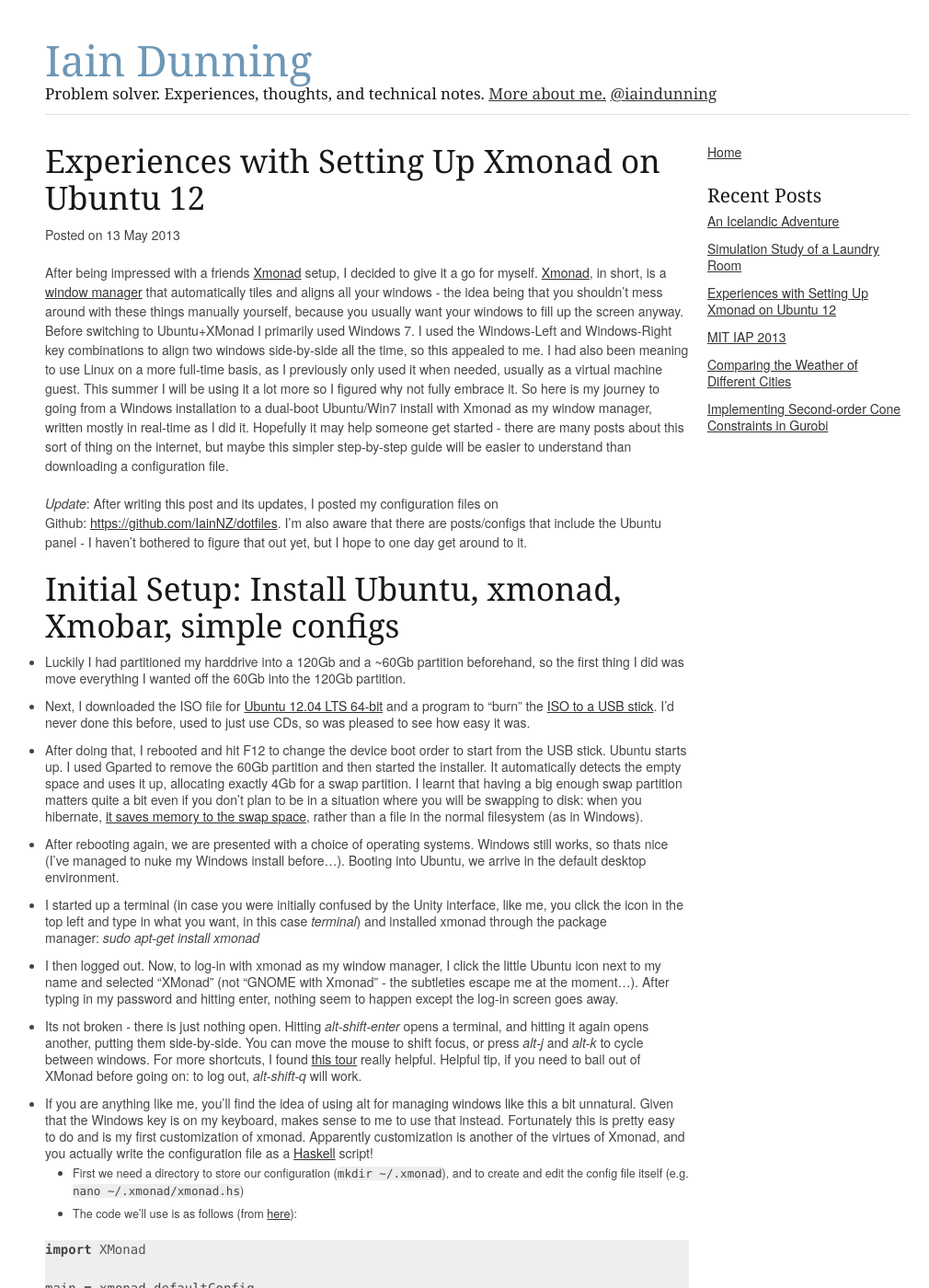
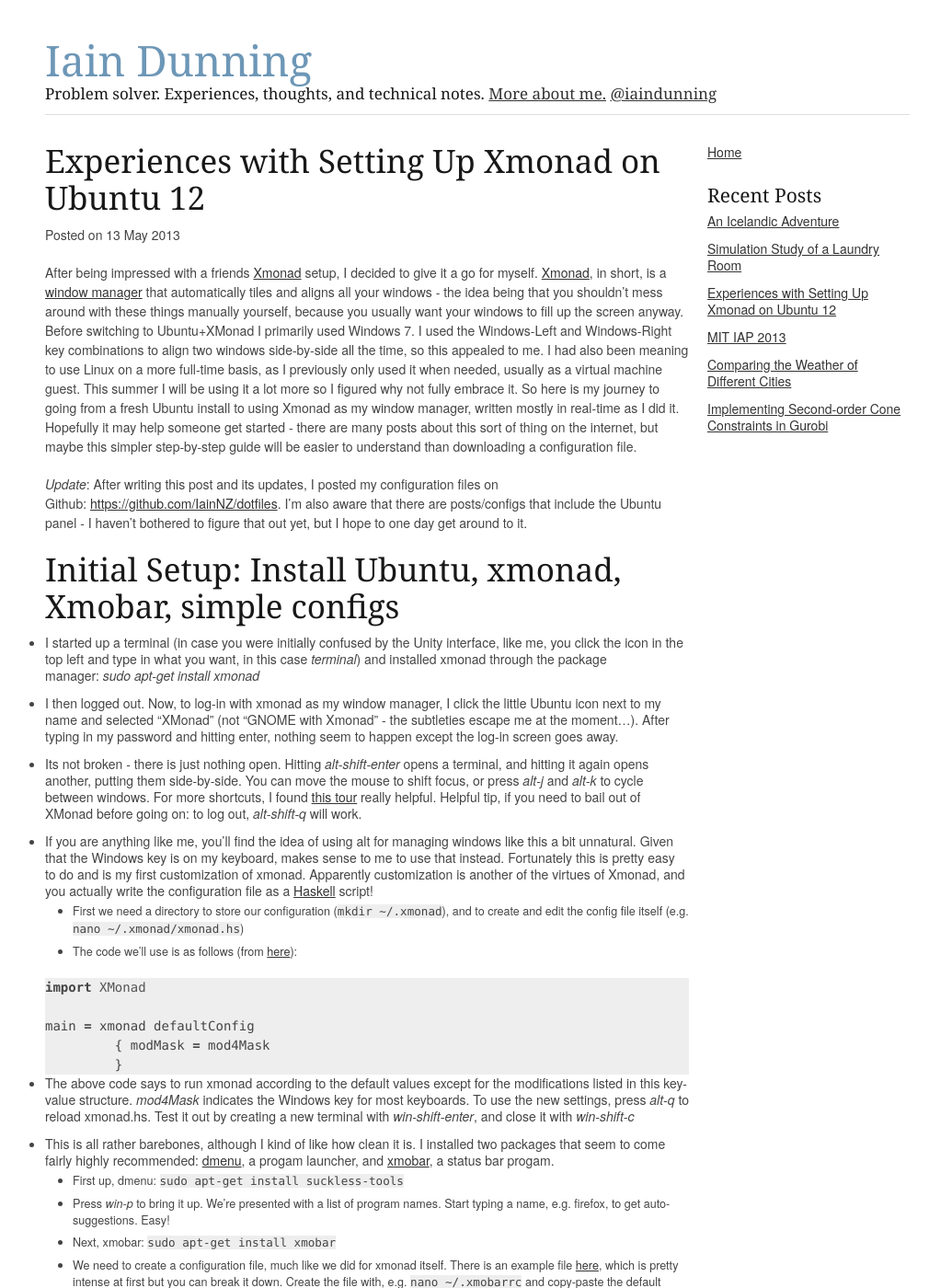
Before and after one commit to IainNZ/OldPersonalSite, a Jekyll site: the page built from _posts/2013-05-13-experiences-with-xmonad-and-ubuntu-12.markdown, in a window 1280 px wide and 1400 px high. Shown: the whole window at 92% size, without its empty margins (121-1131 px from the left). Built offline with Jekyll 4.4.1, drawn with Linux system fonts in a browser that asks for light colours; Markdown is read by kramdown in place of the engine named in the settings.

Commit message:
Cut down some fluff on xmonad post

```diff
--- a/_posts/2013-05-13-experiences-with-xmonad-and-ubuntu-12.markdown
+++ b/_posts/2013-05-13-experiences-with-xmonad-and-ubuntu-12.markdown
@@ -7,17 +7,12 @@ slug: experiences-with-xmonad-and-ubuntu-12
 title: Experiences with Setting Up Xmonad on Ubuntu 12
 ---
 
-After being impressed with a friends [Xmonad](http://xmonad.org/) setup, I decided to give it a go for myself. [Xmonad](http://xmonad.org/), in short, is a [window manager](http://en.wikipedia.org/wiki/Window_manager) that automatically tiles and aligns all your windows - the idea being that you shouldn't mess around with these things manually yourself, because you usually want your windows to fill up the screen anyway. Before switching to Ubuntu+XMonad I primarily used Windows 7. I used the Windows-Left and Windows-Right key combinations to align two windows side-by-side all the time, so this appealed to me. I had also been meaning to use Linux on a more full-time basis, as I previously only used it when needed, usually as a virtual machine guest. This summer I will be using it a lot more so I figured why not fully embrace it. So here is my journey to going from a Windows installation to a dual-boot Ubuntu/Win7 install with Xmonad as my window manager, written mostly in real-time as I did it. Hopefully it may help someone get started - there are many posts about this sort of thing on the internet, but maybe this simpler step-by-step guide will be easier to understand than downloading a configuration file.
+After being impressed with a friends [Xmonad](http://xmonad.org/) setup, I decided to give it a go for myself. [Xmonad](http://xmonad.org/), in short, is a [window manager](http://en.wikipedia.org/wiki/Window_manager) that automatically tiles and aligns all your windows - the idea being that you shouldn't mess around with these things manually yourself, because you usually want your windows to fill up the screen anyway. Before switching to Ubuntu+XMonad I primarily used Windows 7. I used the Windows-Left and Windows-Right key combinations to align two windows side-by-side all the time, so this appealed to me. I had also been meaning to use Linux on a more full-time basis, as I previously only used it when needed, usually as a virtual machine guest. This summer I will be using it a lot more so I figured why not fully embrace it. So here is my journey to going from a fresh Ubuntu install to using Xmonad as my window manager, written mostly in real-time as I did it. Hopefully it may help someone get started - there are many posts about this sort of thing on the internet, but maybe this simpler step-by-step guide will be easier to understand than downloading a configuration file.
 
 _Update_: After writing this post and its updates, I posted my configuration files on Github: [https://github.com/IainNZ/dotfiles](https://github.com/IainNZ/dotfiles). I'm also aware that there are posts/configs that include the Ubuntu panel - I haven't bothered to figure that out yet, but I hope to one day get around to it.
 
 ## Initial Setup: Install Ubuntu, xmonad, Xmobar, simple configs
 
-  * Luckily I had partitioned my harddrive into a 120Gb and a ~60Gb partition beforehand, so the first thing I did was move everything I wanted off the 60Gb into the 120Gb partition.
-  * Next, I downloaded the ISO file for [Ubuntu 12.04 LTS 64-bit](http://www.ubuntu.com/download/desktop) and a program to "burn" the [ISO to a USB stick](http://www.pendrivelinux.com/universal-usb-installer-easy-as-1-2-3/). I'd never done this before, used to just use CDs, so was pleased to see how easy it was.
-  * After doing that, I rebooted and hit F12 to change the device boot order to start from the USB stick.
-   Ubuntu starts up. I used Gparted to remove the 60Gb partition and then started the installer. It automatically detects the empty space and uses it up, allocating exactly 4Gb for a swap partition. I learnt that having a big enough swap partition matters quite a bit even if you don't plan to be in a situation where you will be swapping to disk: when you hibernate, [it saves memory to the swap space](http://www.howtogeek.com/113923/how-to-re-enable-hibernate-in-ubuntu-12.04/), rather than a file in the normal filesystem (as in Windows).
-  * After rebooting again, we are presented with a choice of operating systems. Windows still works, so thats nice (I've managed to nuke my Windows install before...). Booting into Ubuntu, we arrive in the default desktop environment.
   * I started up a terminal (in case you were initially confused by the Unity interface, like me, you click the icon in the top left and type in what you want, in this case _terminal_) and installed xmonad through the package manager: _sudo apt-get install xmonad_
   * I then logged out. Now, to log-in with xmonad as my window manager, I click the little Ubuntu icon next to my name and selected "XMonad" (not "GNOME with Xmonad" - the subtleties escape me at the moment...). After typing in my password and hitting enter, nothing seem to happen except the log-in screen goes away.
   * Its not broken - there is just nothing open. Hitting _alt-shift-enter_ opens a terminal, and hitting it again opens another, putting them side-by-side. You can move the mouse to shift focus, or press _alt-j_ and _alt-k_ to cycle between windows. For more shortcuts, I found [this tour](http://xmonad.org/tour.html) really helpful. Helpful tip, if you need to bail out of XMonad before going on: to log out, _alt-shift-q_ will work.
```
Also changed, not shown: 2 other files.
